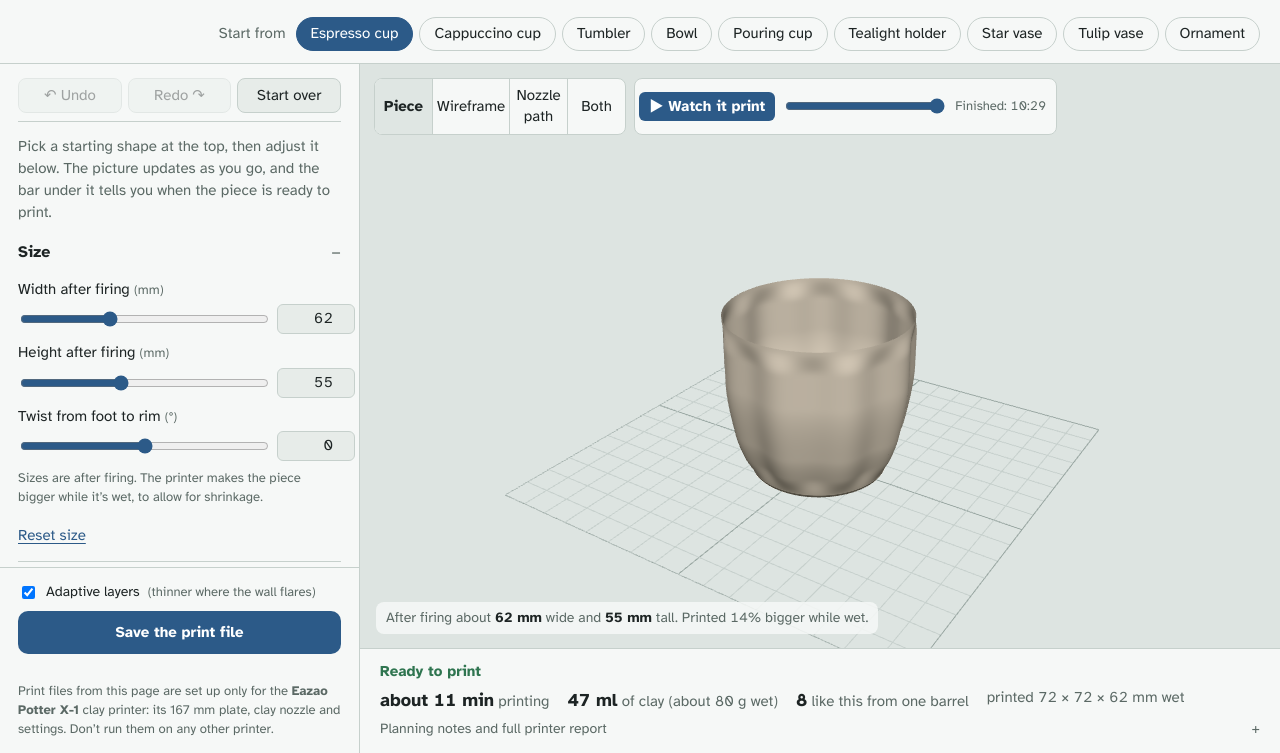
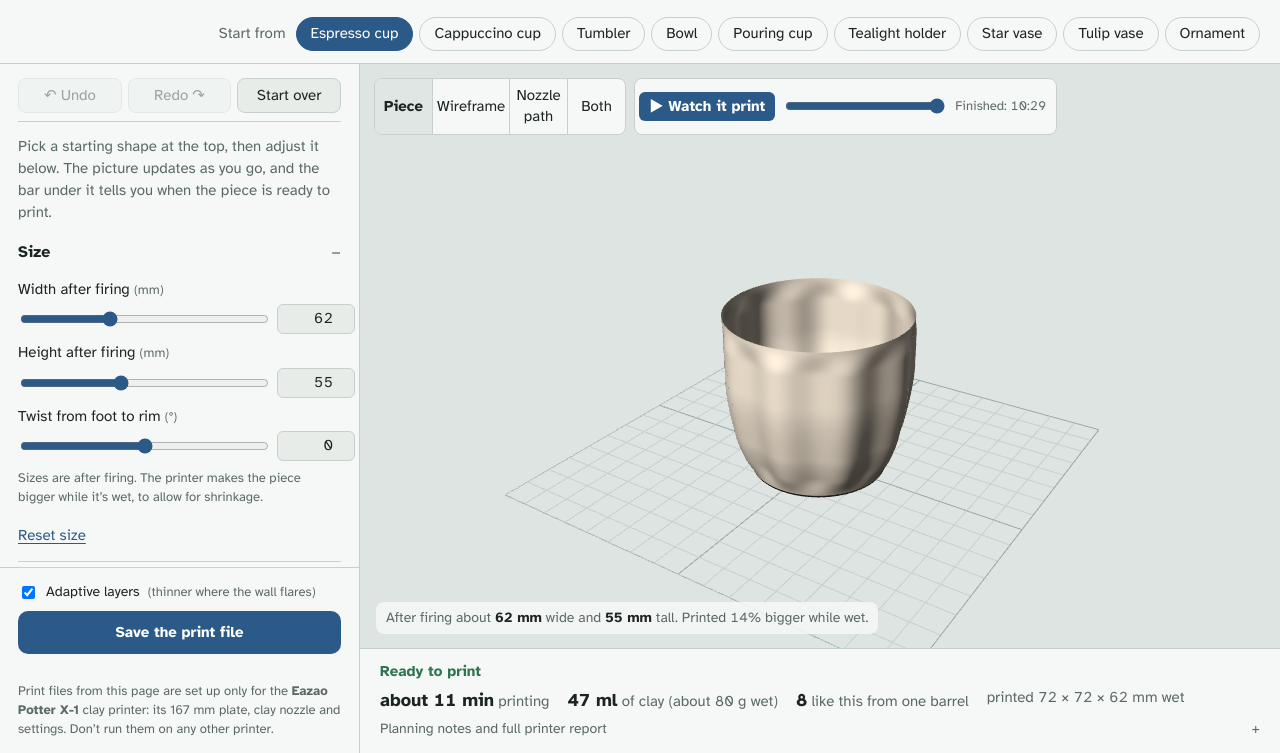
Before and after one commit to Belmont-Hill-Makerspace/ClayStudio, a plain HTML site: page index.html in a window 1280 px wide. Shown: the part 47-800 px from the top of the page. Drawn offline with Linux system fonts and the light colour scheme.

Commit message:
Add files via upload
Print animation fixes

```diff
--- a/index.html
+++ b/index.html
@@ -2668,7 +2668,14 @@ var ClayShapes = (function () {
   function segBind(id, key) {
     var el = document.getElementById(id);
     el.querySelectorAll('button').forEach(function (b) {
-      b.addEventListener('click', function () { state[key] = b.dataset.v; syncAll(); changed(); });
+      b.addEventListener('click', function () {
+        state[key] = b.dataset.v;
+        if (key === 'view') {           // changing the view doesn't change the print: just redraw
+          document.querySelectorAll('#viewmode button').forEach(function (x) { x.setAttribute('aria-pressed', x.dataset.v === state.view); });
+          applyView(); return;
+        }
+        syncAll(); changed();
+      });
     });
   }
   segBind('outline', 'outline'); segBind('rim', 'rim'); segBind('fdm', 'fdm'); segBind('viewmode', 'view'); segBind('bead', 'bead');
@@ -2843,6 +2850,7 @@ var ClayShapes = (function () {
   // ---------- 3D view ----------
   var view = document.getElementById('view');
   var renderer = new THREE.WebGLRenderer({ antialias: true });
+  renderer.localClippingEnabled = true;       // lets the piece "grow" with the nozzle in the Both view
   renderer.setPixelRatio(Math.min(window.devicePixelRatio || 1, 2));
   view.insertBefore(renderer.domElement, view.firstChild);
   var scene = new THREE.Scene();
@@ -2850,11 +2858,20 @@ var ClayShapes = (function () {
   camera.position.set(170, 190, 260);
   var controls = new THREE.OrbitControls(camera, renderer.domElement);
   controls.target.set(0, 45, 0); controls.update();
-  scene.add(new THREE.HemisphereLight(0xffffff, 0x8a8a80, 0.75));
-  var sun = new THREE.DirectionalLight(0xffffff, 0.7); sun.position.set(120, 260, 160); scene.add(sun);
-  var fill = new THREE.DirectionalLight(0xffffff, 0.25); fill.position.set(-200, 80, -120); scene.add(fill);
+  // Lighting for reading surface texture: low, soft ambient light plus a raking key light that
+  // follows the camera (from the viewer's upper left), so ribs, diamonds and bead swells cast
+  // clear highlights and shadows from whatever angle you look.
+  scene.add(new THREE.HemisphereLight(0xffffff, 0x5a5650, 0.32));
+  scene.add(camera);
+  var key = new THREE.DirectionalLight(0xffffff, 1.15); key.position.set(-220, 120, 60); camera.add(key);
+  key.target.position.set(0, 0, -300); camera.add(key.target);
+  var fill = new THREE.DirectionalLight(0xffffff, 0.22); fill.position.set(200, -40, 40); camera.add(fill);
+  fill.target.position.set(0, 0, -300); camera.add(fill.target);
+  var rim = new THREE.DirectionalLight(0xffffff, 0.35); rim.position.set(0, 250, -200); scene.add(rim);
   var bedGroup = new THREE.Group(); scene.add(bedGroup);
-  var pieceMat = new THREE.MeshStandardMaterial({ color: 0xb7ad9f, roughness: 0.85, metalness: 0, side: THREE.DoubleSide });
+  var clipPlane = new THREE.Plane(new THREE.Vector3(0, -1, 0), 1e6);
+  var pieceMat = new THREE.MeshStandardMaterial({ color: 0xb7ad9f, roughness: 0.6, metalness: 0, side: THREE.DoubleSide,
+    clippingPlanes: [clipPlane] });
   var pieceMesh = null, pathLines = null, overPts = null, wireLines = null;
 
   function cssColor(name) { return getComputedStyle(document.documentElement).getPropertyValue(name).trim(); }
@@ -2964,6 +2981,8 @@ var ClayShapes = (function () {
     var last = anim.ends[Math.max(0, Math.min(n - 1, shown - 1))];
     nozzle.position.set(last[0], last[1] + 3.5, last[2]);
     nozzle.visible = anim.frac < 1 && pathLines.visible;
+    // In the Both view, show the piece only up to the nozzle so it builds up with the path
+    clipPlane.constant = (anim.frac < 1 && state.view === 'BOTH') ? last[1] + 0.01 : 1e6;
     info.textContent = anim.frac >= 1 ? 'Finished: ' + fmtMin(anim.total) :
       'Layer ' + (anim.layers[Math.max(0, shown - 1)] + 1) + ' of ' + anim.nLayers + ' \u00b7 ' + fmtMin(tNow) + ' of ' + fmtMin(anim.total);
     render();
@@ -3000,6 +3019,7 @@ var ClayShapes = (function () {
     if (pathLines) pathLines.visible = v === 'PATH' || v === 'BOTH';
     if (overPts) overPts.visible = true;
     nozzle.visible = !!pathLines && pathLines.visible && anim.frac < 1;
+    clipPlane.constant = (anim.frac < 1 && v === 'BOTH' && nozzle.visible) ? nozzle.position.y - 3.5 + 0.01 : 1e6;
     render();
   }
 
@@ -3112,7 +3132,7 @@ var ClayShapes = (function () {
   }
   function preview() {
     try {
-      var sh = new S.Shape(spec(), 240), K = k();
+      var sh = new S.Shape(spec(), 320), K = k();
       if (!TEACHER && state.pattern !== 'NONE') {          // each repeat needs at least 10 mm of wall at the narrowest point
         var per = Infinity;
         for (var zz = 0; zz <= sh.Hb; zz += sh.Hb / 12) {
@@ -3122,7 +3142,7 @@ var ClayShapes = (function () {
         }
         var maxR = Math.max(4, Math.floor(per / 10));
         setRange('repeats', 4, maxR);
-        if (numEls.repeats[0].value != state.repeats) { numEls.repeats[0].value = state.repeats; numEls.repeats[1].value = state.repeats; sh = new S.Shape(spec(), 240); }
+        if (numEls.repeats[0].value != state.repeats) { numEls.repeats[0].value = state.repeats; numEls.repeats[1].value = state.repeats; sh = new S.Shape(spec(), 320); }
       }
       var bf = beadFn(), skin = sh.skin_mesh(bf ? (state.LayerH || 1) / K : 1.0, K); skin.n = sh.n;
       if (bf) {      // show the bead texture in the preview: push each ring out or in by the swell
```
